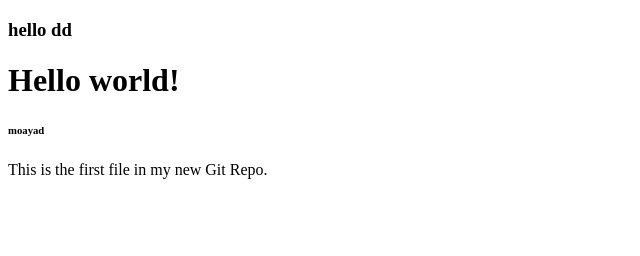
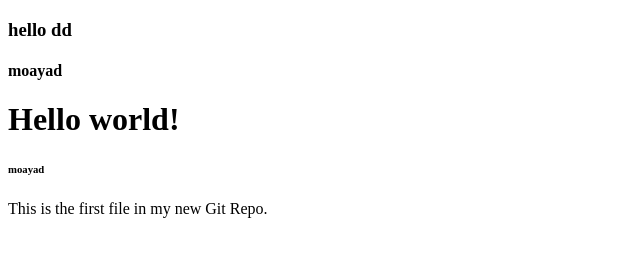
Before and after one commit to moayad943/git, a plain HTML site: page index.html in a window 1280 px wide. Shown: the whole page, without its empty margins (0-640 px from the left). Drawn offline with Linux system fonts and the light colour scheme.

Commit message:
Update index.html

```diff
--- a/index.html
+++ b/index.html
@@ -8,6 +8,8 @@
 
 <h3> hello dd </h3>
 
+<h4> moayad </h4>
+
 <h1>Hello world!</h1>
 <h6>moayad</h6>
 <p>This is the first file in my new Git Repo.</p>
```
